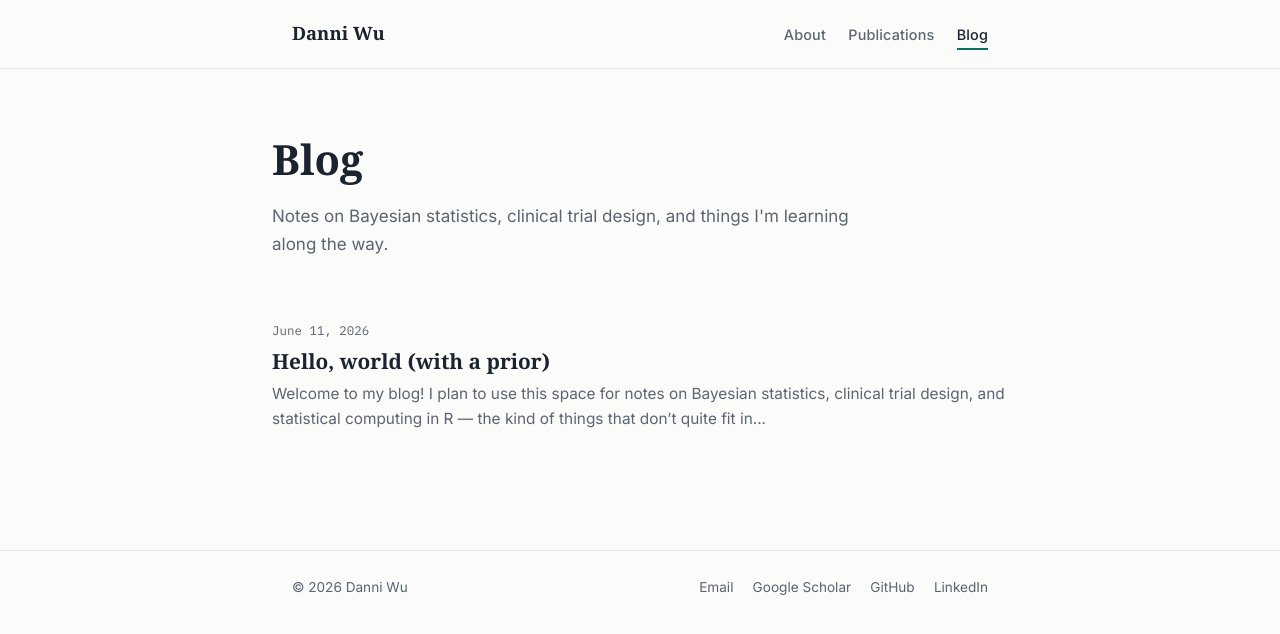
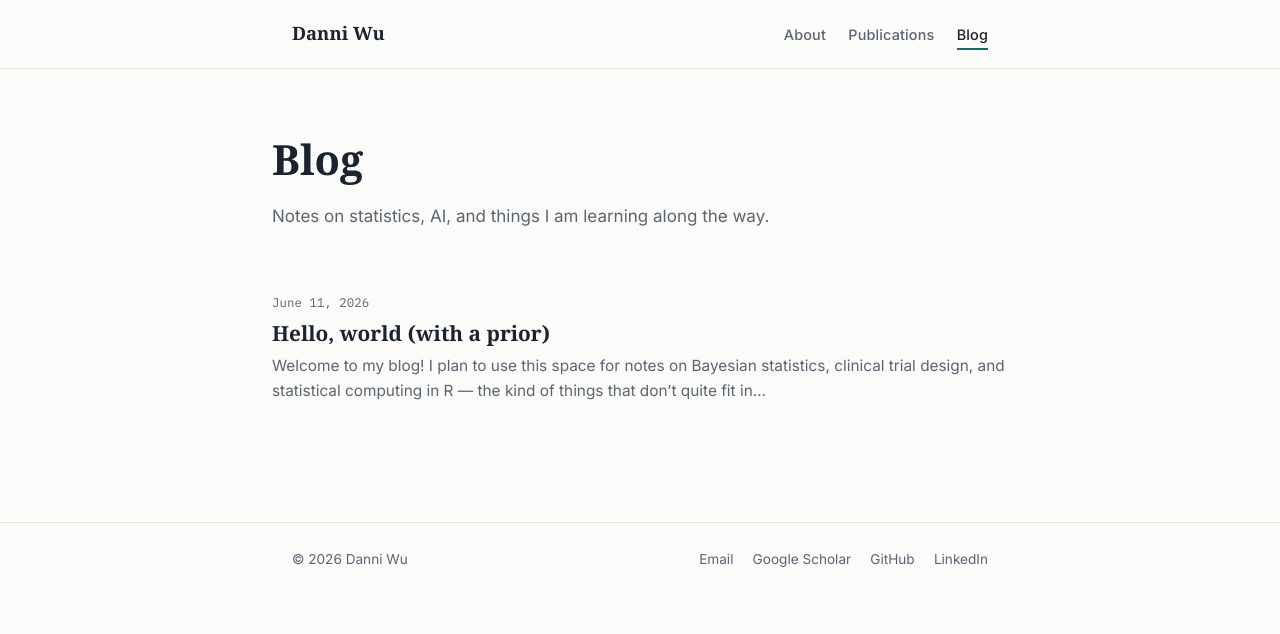
Before and after one commit to dannidanniwu/danni_wu_website, a Jekyll site: the page built from blog.html, in a window 1280 px wide. Shown: the top 634 px of the page. Built offline with Jekyll 4.4.1, drawn with Linux system fonts in a browser that asks for light colours; some web fonts are replaced.

Commit message:
Update blog.html

```diff
--- a/blog.html
+++ b/blog.html
@@ -6,7 +6,7 @@ permalink: /blog/
 
 <div class="container page">
   <h1 class="page-title">Blog</h1>
-  <p class="page-intro">Notes on Bayesian statistics, clinical trial design, and things I'm learning along the way.</p>
+  <p class="page-intro">Notes on statistics, AI, and things I am learning along the way.</p>
 
   {% if site.posts.size > 0 %}
   <ul class="post-list">
```
